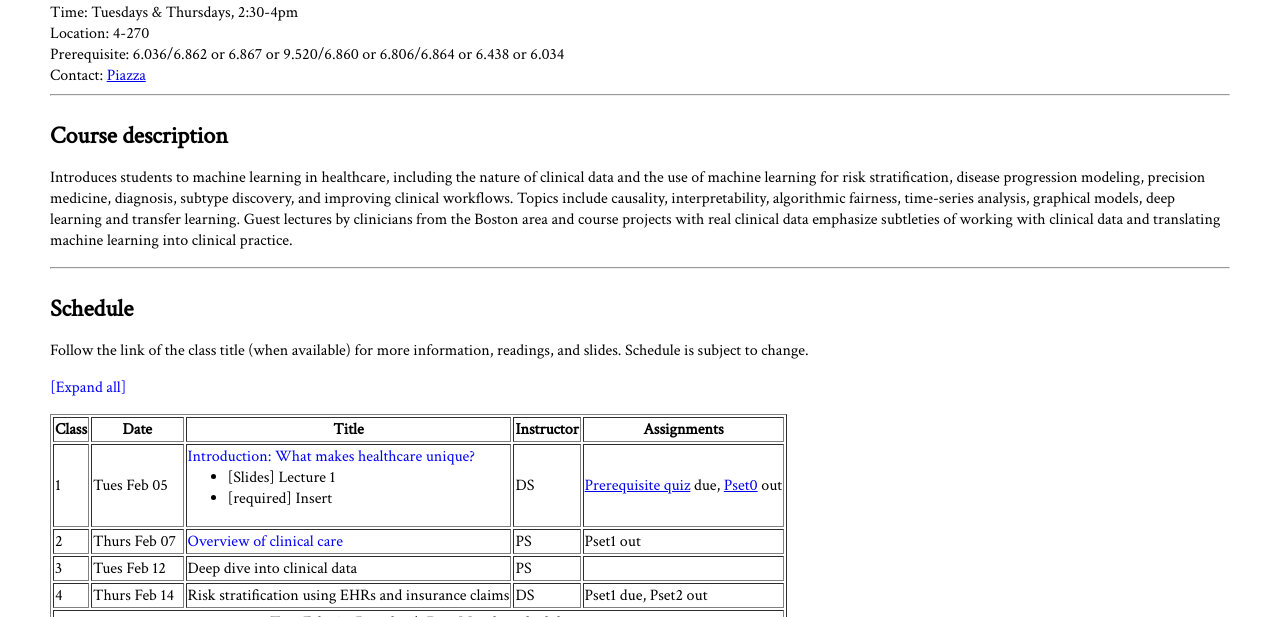
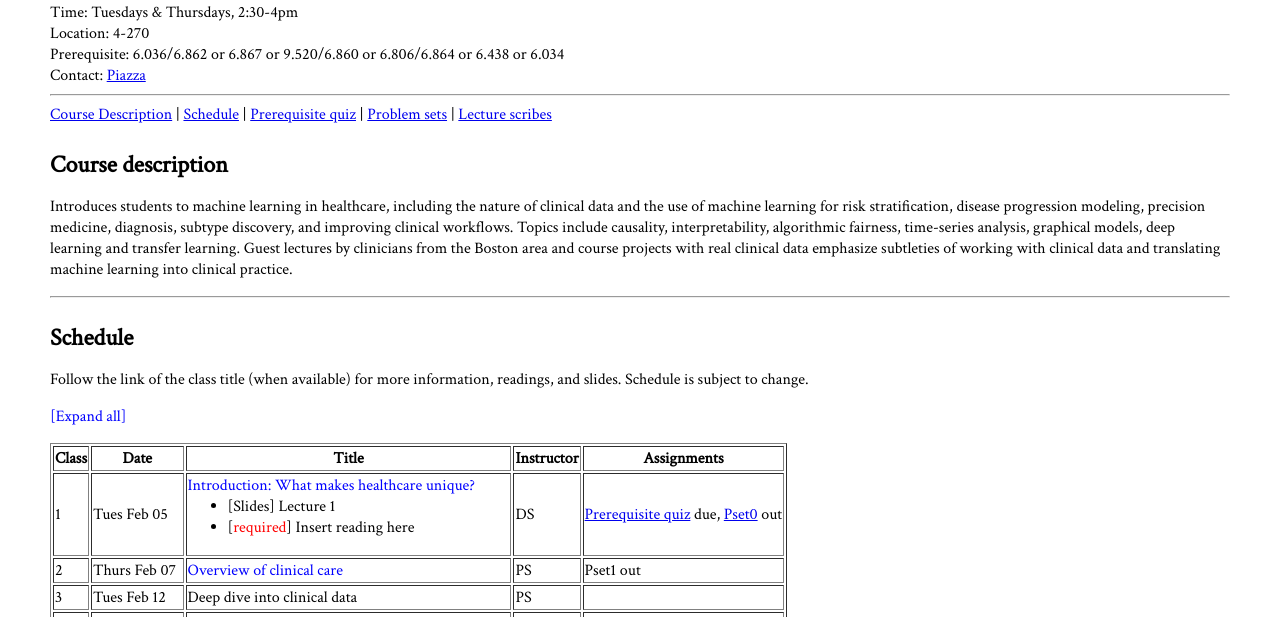
Before and after one commit to mlhc19mit/mlhc19mit.github.io, a plain HTML site: page irenetest.html in a window 1280 px wide. Both pictures are taken after a click on the element "Introduction: What makes healthcare unique?". Shown: the part 183-800 px from the top of the page. Drawn offline with nearby package versions, Linux system fonts and the light colour scheme.

Commit message:
Add color for required and optional

```diff
--- a/irenetest.html
+++ b/irenetest.html
@@ -26,14 +26,14 @@
 
    <hr>
 
-   <!-- <span class="menu">
-     <a href="#course">Course Description</a> |
-     <a href="#schedule">Schedule</a> |  -->
-     <!-- <a href="https://piazza.com/mit/spring2017/6s897hsts53/home">Piazza</a> | -->
-     <!-- <a href="#prereqs">Prerequisites</a>  -->
-      <!-- <a href="#projects">Projects</a> | -->
-     <!-- <a href="#grading">Grading</a>  -->
-    <!-- </span> -->
+<span class="menu">
+<a href="#course">Course Description</a> |
+<a href="#schedule">Schedule</a> |
+<a href="#prereqs">Prerequisite quiz</a> |
+<a href="#Psets">Problem sets</a> |
+<a href="#scribe">Lecture scribes</a>
+<!-- <a href="#grading">Grading</a>  -->
+</span>
 <!-- announcements
   <h3>Announcements</h3>
 
@@ -89,7 +89,7 @@ and translating machine learning into clinical practice.
       <div class="lectureInfo">
         <ul>
           <li>[Slides] Lecture 1</li>
-          <li>[required] Insert</li>
+          <li>[<span class="required">required</span>] Insert reading here</li>
         </ul>
         </div>
     </td>
@@ -106,7 +106,7 @@ and translating machine learning into clinical practice.
       <div class="lectureInfo">
         <ul>
           <li>[Slides] Lecture 2</li>
-          <li>[required] Put stuff here</li>
+          <li>[<span class="optional">optional</span>] Put stuff here</li>
         </ul>
       </div>
     </td>
--- a/style.css
+++ b/style.css
@@ -59,6 +59,7 @@ ul {
 #expandAll:hover {
   text-decoration: underline;
 }
+
 div.lecture-prep {
   padding-left: 25px;
 }
```
